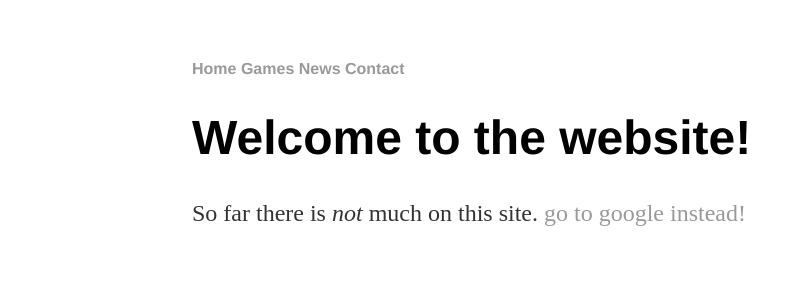
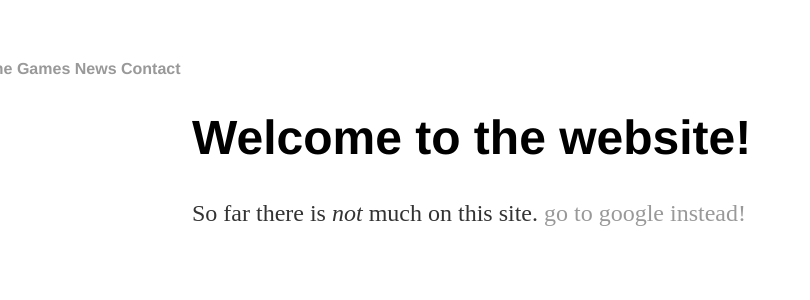
Before and after one commit to Power-Up-Games/power-up-games.github.io, a Jekyll site: the page built from index.html, in a window 1280 px wide. Shown: the top 300 px of the page, without its empty margins (0-810 px from the left). Built offline with Jekyll 4.4.1, drawn with Linux system fonts in a browser that asks for light colours.

Commit message:
style change

```diff
--- a/css/main.css
+++ b/css/main.css
@@ -1,6 +1,16 @@
 body {
 	margin: 60px auto;
 	width: 70%;
+}
+
+nav {
+	width: 50%;
+	left: 50%;
+	transform: translateX(-50%);
+	-o-transform: translateX(-50%);
+	-ms-transform: translateX(-50%);
+	-moz-transform: translateX(-50%);
+	-webkit-transform: translateX(-50%);
 }
 
 nav ul {
```
